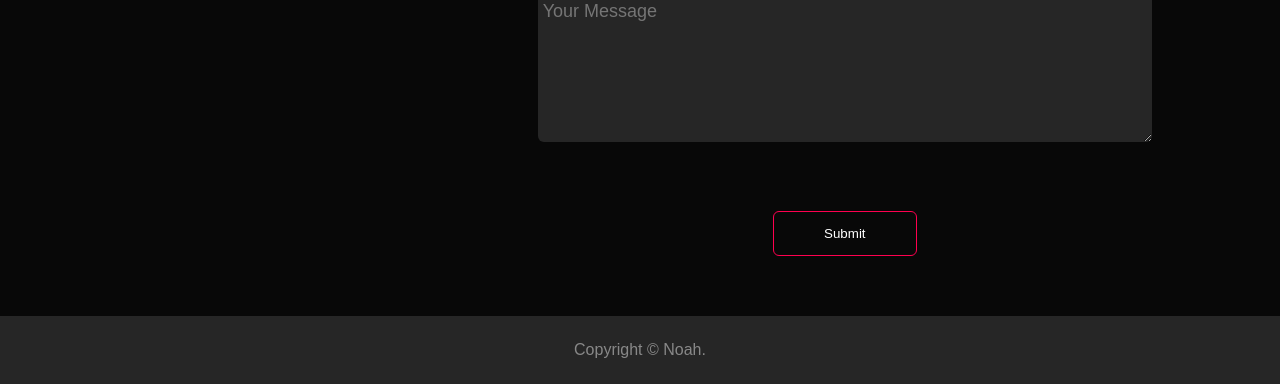
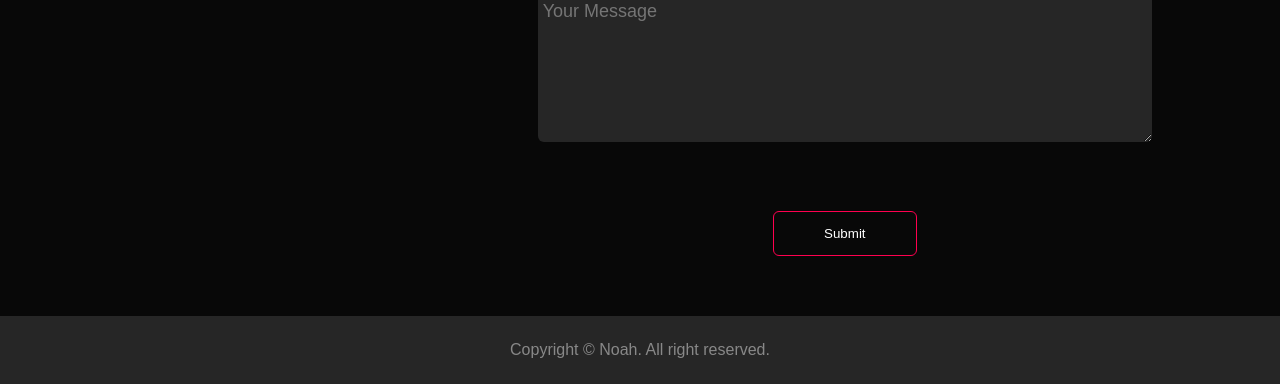
Before and after one commit to noa-177/Css, a plain HTML site: page index.html in a window 1280 px wide. Shown: the part 3740-4124 px from the top of the page. Drawn offline with Linux system fonts and the light colour scheme.

Commit message:
Update index.html

```diff
--- a/index.html
+++ b/index.html
@@ -114,7 +114,7 @@
         </div>
     </div>
     <div class="copyright">
-        <p>Copyright © Noah. </p>
+        <p>Copyright © Noah. All right reserved.</p>
     </div>
 </div>
 <script>
```
